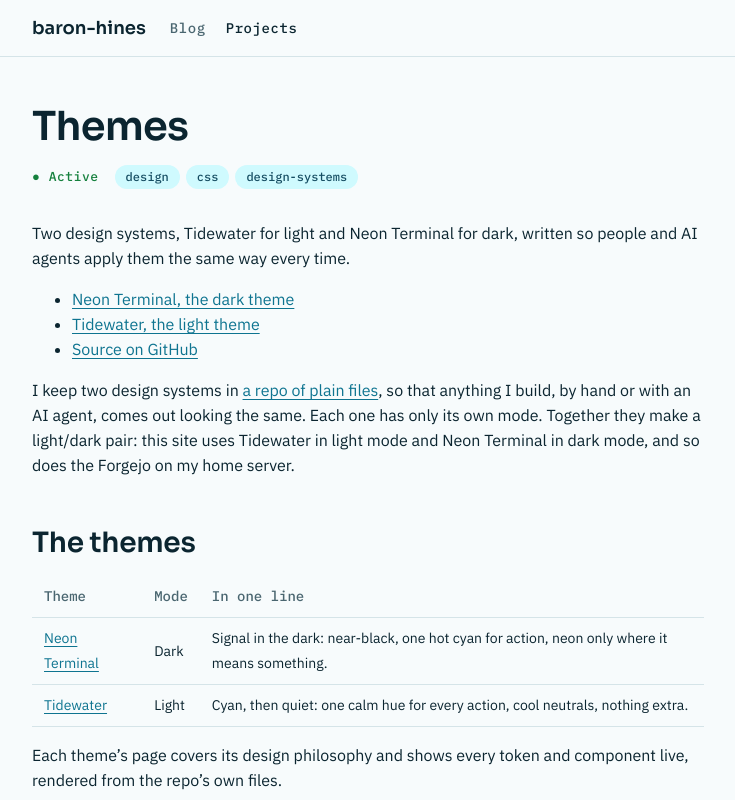
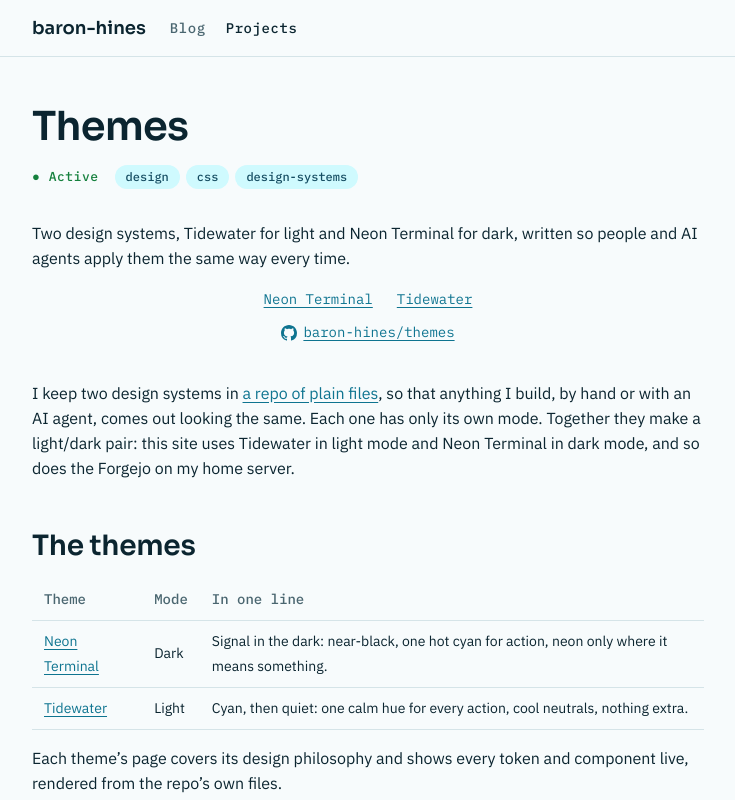
Before and after one commit to baron-hines/baron-hines.github.io, an Astro site: page /projects/themes in a window 1280 px wide. Shown: the top 800 px of the page, without its empty margins (272-1007 px from the left). Built offline with nearby package versions, Linux system fonts and the light colour scheme; Astro itself is replaced by a stand-in of ours.

Commit message:
Show project links as a centered row, with a GitHub repo link (#18)
The links under a project's summary were a plain bulleted list, which
read like stray content between the summary and the intro. They are
now one centered row in the label font.

A project's repo gets its own centered line below, shown the way
GitHub shows a repo: its mark, then "owner/name". The themes page's
link labels are shortened to the theme names, since the summary
already says which is light and which is dark.

Co-authored-by: Claude Opus 5.5 <noreply@anthropic.com>

```diff
--- a/src/content/projects/themes.md
+++ b/src/content/projects/themes.md
@@ -4,9 +4,9 @@ summary: Two design systems, Tidewater for light and Neon Terminal for dark, wri
 status: active
 repo: https://github.com/baron-hines/themes
 links:
-  - label: Neon Terminal, the dark theme
+  - label: Neon Terminal
     href: /projects/themes/neon-terminal/
-  - label: Tidewater, the light theme
+  - label: Tidewater
     href: /projects/themes/tidewater/
 tags: [design, css, design-systems]
 ---
--- a/src/pages/projects/[slug]/index.astro
+++ b/src/pages/projects/[slug]/index.astro
@@ -12,10 +12,10 @@ export async function getStaticPaths() {
 
 const { project } = Astro.props;
 const { Content } = await render(project);
-const links = [
-  ...project.data.links,
-  ...(project.data.repo ? [{ label: "Source on GitHub", href: project.data.repo }] : []),
-];
+const links = project.data.links;
+const repo = project.data.repo;
+// Labelled the way GitHub shows a repo: "owner/name".
+const repoName = repo?.replace(/^https:\/\/github\.com\//, "").replace(/\/$/, "");
 ---
 
 <BaseLayout title={project.data.title} description={project.data.summary} type="article">
@@ -27,11 +27,22 @@ const links = [
     </div>
     <p>{project.data.summary}</p>
     {
-      links.length > 0 && (
-        <ul>
+      (links.length > 0 || repo) && (
+        <ul class="project-links">
           {links.map((link) => (
             <li><a href={link.href}>{link.label}</a></li>
           ))}
+          {repo && (
+            <li class="project-links__repo">
+              <a class="repo-link" href={repo} aria-label={`${repoName} on GitHub`}>
+                {/* GitHub's mark (Primer Octicons "mark-github", MIT). */}
+                <svg viewBox="0 0 16 16" width="16" height="16" aria-hidden="true">
+                  <path fill="currentColor" d="M8 0c4.42 0 8 3.58 8 8a8.013 8.013 0 0 1-5.45 7.59c-.4.08-.55-.17-.55-.38 0-.27.01-1.13.01-2.2 0-.75-.25-1.23-.54-1.48 1.78-.2 3.65-.88 3.65-3.95 0-.88-.31-1.59-.82-2.15.08-.2.36-1.02-.08-2.12 0 0-.67-.22-2.2.82-.64-.18-1.32-.27-2-.27-.68 0-1.36.09-2 .27-1.53-1.03-2.2-.82-2.2-.82-.44 1.1-.16 1.92-.08 2.12-.51.56-.82 1.28-.82 2.15 0 3.06 1.86 3.75 3.64 3.95-.23.2-.44.55-.51 1.07-.46.21-1.61.55-2.33-.66-.15-.24-.6-.83-1.23-.82-.67.01-.27.38.01.53.34.19.73.9.82 1.13.16.45.68 1.31 2.69.94 0 .67.01 1.3.01 1.49 0 .21-.15.45-.55.38A7.995 7.995 0 0 1 0 8c0-4.42 3.58-8 8-8Z" />
+                </svg>
+                {repoName}
+              </a>
+            </li>
+          )}
         </ul>
       )
     }
--- a/src/styles/theme.css
+++ b/src/styles/theme.css
@@ -526,6 +526,28 @@ button:focus-visible {
 }
 
 /* ---- Article header ---- */
+/* A project's links, under its summary: one centered row, not a bulleted
+   list, with the GitHub repo link centered on a line of its own below. */
+.project-links {
+  display: flex;
+  flex-wrap: wrap;
+  justify-content: center;
+  gap: 8px 24px;
+  padding: 0;
+  margin: 0 0 32px;
+  list-style: none;
+  font-family: var(--font-label);
+  font-size: 14px;
+}
+.project-links__repo { flex-basis: 100%; text-align: center; }
+/* The repo link: GitHub's mark, then "owner/name". */
+.repo-link {
+  display: inline-flex;
+  align-items: center;
+  gap: 6px;
+}
+.repo-link svg { flex: none; }
+
 .article-meta {
   display: flex;
   flex-wrap: wrap;
```
